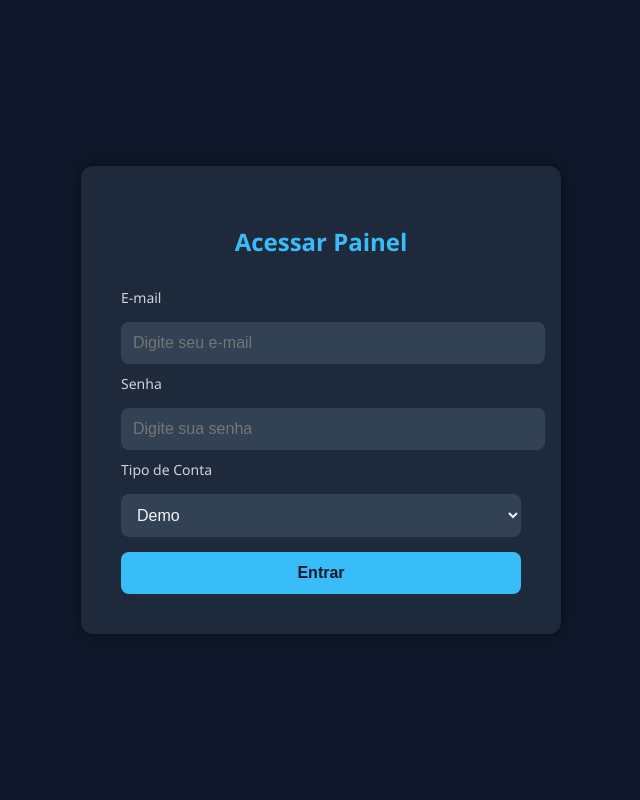
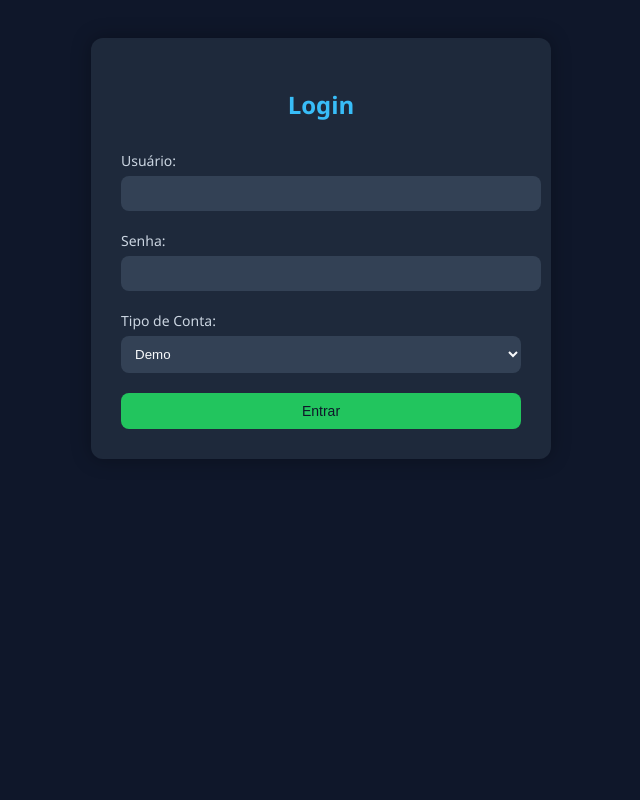
Before and after one commit to Felipeabm/painel-iqoption, a Flask app: page / in a window 1280 px wide. Shown: the whole page, without its empty margins (319-959 px from the left). Run offline with Flask 2, Linux system fonts and the light colour scheme.

Commit message:
Update login.html

```diff
--- a/templates/login.html
+++ b/templates/login.html
@@ -6,77 +6,81 @@
     <meta name="viewport" content="width=device-width, initial-scale=1.0">
     <style>
         body {
-            background: #0f172a;
+            background-color: #0f172a;
             color: #e2e8f0;
-            font-family: 'Segoe UI', Tahoma, Geneva, Verdana, sans-serif;
-            display: flex;
-            justify-content: center;
-            align-items: center;
-            height: 100vh;
-            margin: 0;
+            font-family: 'Segoe UI', sans-serif;
+            padding: 30px;
         }
 
-        .login-container {
-            background: #1e293b;
-            padding: 40px;
+        .container {
+            max-width: 400px;
+            margin: auto;
+            background-color: #1e293b;
+            padding: 30px;
             border-radius: 12px;
-            box-shadow: 0 0 12px rgba(0, 0, 0, 0.5);
-            width: 100%;
-            max-width: 400px;
+            box-shadow: 0 0 20px rgba(0,0,0,0.3);
         }
 
-        .login-container h2 {
+        h2 {
             text-align: center;
+            color: #38bdf8;
             margin-bottom: 30px;
-            color: #38bdf8;
         }
 
-        input, select, button {
-            width: 100%;
-            padding: 12px;
-            margin-top: 15px;
-            border: none;
-            border-radius: 8px;
-            font-size: 16px;
+        label {
+            display: block;
+            margin-bottom: 6px;
+            font-size: 14px;
+            color: #cbd5e1;
         }
 
-        input, select {
+        input[type="text"], input[type="password"], select {
+            width: 100%;
+            padding: 10px;
+            border-radius: 8px;
+            border: none;
             background: #334155;
-            color: #f1f5f9;
+            color: #f8fafc;
+            margin-bottom: 20px;
         }
 
         button {
-            background-color: #38bdf8;
+            width: 100%;
+            padding: 10px;
+            font-size: 14px;
+            border: none;
+            border-radius: 8px;
+            cursor: pointer;
+            background-color: #22c55e;
             color: #0f172a;
-            font-weight: bold;
-            cursor: pointer;
-            transition: background 0.3s ease;
         }
 
-        button:hover {
-            background-color: #0ea5e9;
-        }
-
-        label {
-            margin-top: 10px;
-            display: block;
-            font-size: 14px;
-            color: #cbd5e1;
+        .flash {
+            color: #ef4444;
+            text-align: center;
+            margin-bottom: 15px;
         }
     </style>
 </head>
 <body>
-    <div class="login-container">
-        <h2>Acessar Painel</h2>
-        <form method="POST" action="{{ url_for('login') }}">
-            <label for="email">E-mail</label>
-            <input type="email" id="email" name="email" placeholder="Digite seu e-mail" required>
+    <div class="container">
+        <h2>Login</h2>
 
-            <label for="senha">Senha</label>
-            <input type="password" id="senha" name="senha" placeholder="Digite sua senha" required>
+        {% with messages = get_flashed_messages() %}
+            {% if messages %}
+                <div class="flash">{{ messages[0] }}</div>
+            {% endif %}
+        {% endwith %}
 
-            <label for="conta">Tipo de Conta</label>
-            <select name="conta" id="conta" required>
+        <form method="POST">
+            <label for="usuario">Usuário:</label>
+            <input type="text" name="usuario" id="usuario" required>
+
+            <label for="senha">Senha:</label>
+            <input type="password" name="senha" id="senha" required>
+
+            <label for="conta">Tipo de Conta:</label>
+            <select name="conta" id="conta">
                 <option value="demo">Demo</option>
                 <option value="real">Real</option>
             </select>
```
